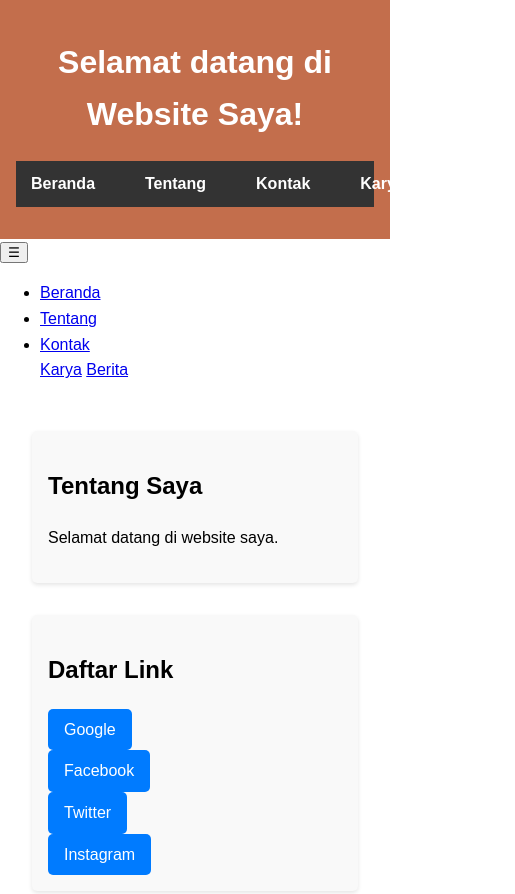
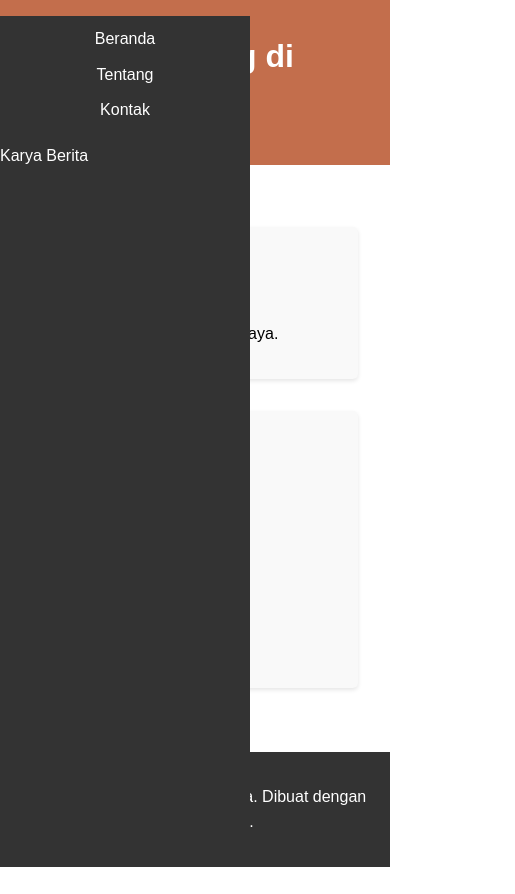
Before and after one commit to SkulZOnTheYT/SkulZOnTheYT.github.io, a plain HTML site: page index.html in a window 390 px wide. Shown: the top 894 px of the page, 515 px wide, since content can reach past the window. After the commit the page ends 867 px from the top, so only its background shows below. Drawn offline with Linux system fonts and the light colour scheme.

Commit message:
Update styles.css

```diff
--- a/styles.css
+++ b/styles.css
@@ -7,8 +7,30 @@ body {
 header {
     background-color: #333;
     color: #fff;
-    text-align: center;
-    padding: 1rem;
+    display: flex;
+    justify-content: space-between;
+    align-items: center;
+    padding: 10px 20px;
+}
+
+.desktop-menu {
+    list-style: none;
+    display: flex;
+    padding: 0;
+}
+
+.desktop-menu li {
+    margin-right: 20px;
+    position: relative;
+}
+
+.desktop-menu a {
+    text-decoration: none;
+    color: #fff;
+    font-weight: bold;
+    padding: 10px 15px;
+    display: block;
+    transition: background-color 0.3s;
 }
 
 nav ul {
@@ -62,7 +84,6 @@ nav a:hover {
     display: block;
 }
 
-
 .dropdown-content a {
     color: black;
     padding: 12px 16px;
@@ -73,6 +94,58 @@ nav a:hover {
 .dropdown-content a:hover {
     background-color: #3498db;
     color: white;
+}
+
+.mobile-sidebar {
+    display: none;
+}
+
+.open-sidebar {
+    display: none;
+    background: none;
+    border: none;
+    font-size: 24px;
+    color: #fff;
+}
+
+.mobile-menu {
+    list-style: none;
+    padding: 0;
+    background-color: #333;
+    position: absolute;
+    top: 0;
+    left: -100%;
+    width: 250px;
+    height: 100%;
+    transition: left 0.3s;
+}
+
+.mobile-menu li {
+    margin: 10px 0;
+    text-align: center;
+}
+
+.mobile-menu a {
+    color: #fff;
+    text-decoration: none;
+}
+
+@media (max-width: 768px) {
+    .desktop-menu {
+        display: none;
+    }
+
+    .open-sidebar {
+        display: block;
+    }
+
+    .mobile-sidebar {
+        display: block;
+    }
+
+    .mobile-menu {
+        left: 0;
+    }
 }
 
 main {
```
